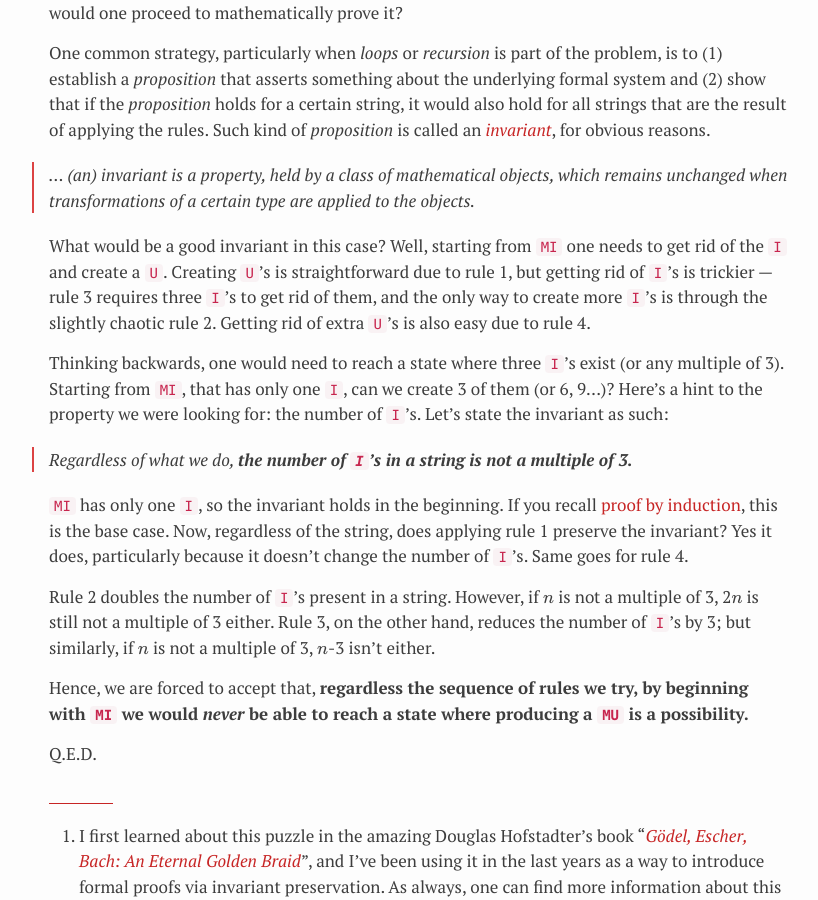
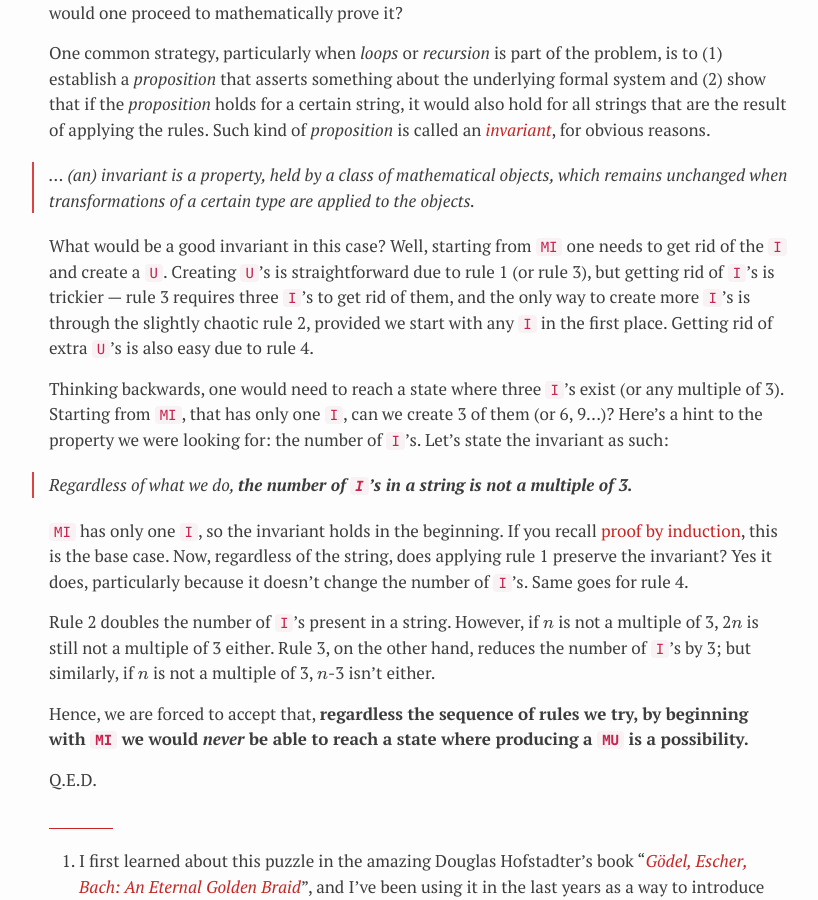
Before and after one commit to hugoferreira/hugoferreira.github.com, a Jekyll site: the page built from _posts/2015-09-22-the-mu-puzzle.markdown, in a window 1280 px wide and 900 px high, scrolled down 1265 px. Shown: the whole window, without its empty margins (221-1039 px from the left). Built offline with Jekyll 4.4.1, drawn with Linux system fonts in a browser that asks for light colours; formulas are drawn with MathJax 3; some of the changed lines change nothing that is shown.

Commit message:
Fixed bugs.

```diff
--- a/_posts/2015-09-22-the-mu-puzzle.markdown
+++ b/_posts/2015-09-22-the-mu-puzzle.markdown
@@ -11,12 +11,12 @@
 
 Let's first summarize the rules in a nice table, so that we can be clear about their semantics:
 
-|   | Rule           |          Example     |
-|:-:|---------------:|---------------------:|
-| 1 | `xI` → `xU`    | `MII` → `MIIU`       |
-| 2 | `Mx` → `Mxx`   | `MUI` → `MUIUI`      |
-| 3 | `xIIIy` → `xy` | `MUIIIU` → `MUUU`    |
-| 4 | `xUUy` → `xy`  | `MIUUUI` → `MIUI`    |
+|   | Rule            |          Example     |
+|:-:|----------------:|---------------------:|
+| 1 | `xI` → `xU`     | `MII` → `MIIU`       |
+| 2 | `Mx` → `Mxx`    | `MUI` → `MUIUI`      |
+| 3 | `xIIIy` → `xUy` | `MUIIIU` → `MUUU`    |
+| 4 | `xUUy` → `xy`   | `MIUUUI` → `MIUI`    |
 
 Assume `x` and `y` denote any arbitrary (sub-)string. Let's play the game a little bit. Suppose we start with the string `MUI`:
 
@@ -47,7 +47,7 @@
 
 > ... (an) invariant is a property, held by a class of mathematical objects, which remains unchanged when transformations of a certain type are applied to the objects.
 
-What would be a good invariant in this case? Well, starting from `MI` one needs to get rid of the `I` and create a `U`. Creating `U`'s is straightforward due to rule 1, but getting rid of `I`'s is trickier — rule 3 requires three `I`'s to get rid of them, and the only way to create more `I`'s is through the slightly chaotic rule 2. Getting rid of extra `U`'s is also easy due to rule 4.
+What would be a good invariant in this case? Well, starting from `MI` one needs to get rid of the `I` and create a `U`. Creating `U`'s is straightforward due to rule 1 (or rule 3), but getting rid of `I`'s is trickier — rule 3 requires three `I`'s to get rid of them, and the only way to create more `I`'s is through the slightly chaotic rule 2, provided we start with any `I` in the first place. Getting rid of extra `U`'s is also easy due to rule 4.
 
 Thinking backwards, one would need to reach a state where three `I`'s exist (or any multiple of 3). Starting from `MI`, that has only one `I`, can we create 3 of them (or 6, 9...)? Here's a hint to the property we were looking for: the number of `I`'s. Let's state the invariant as such:
 
```
